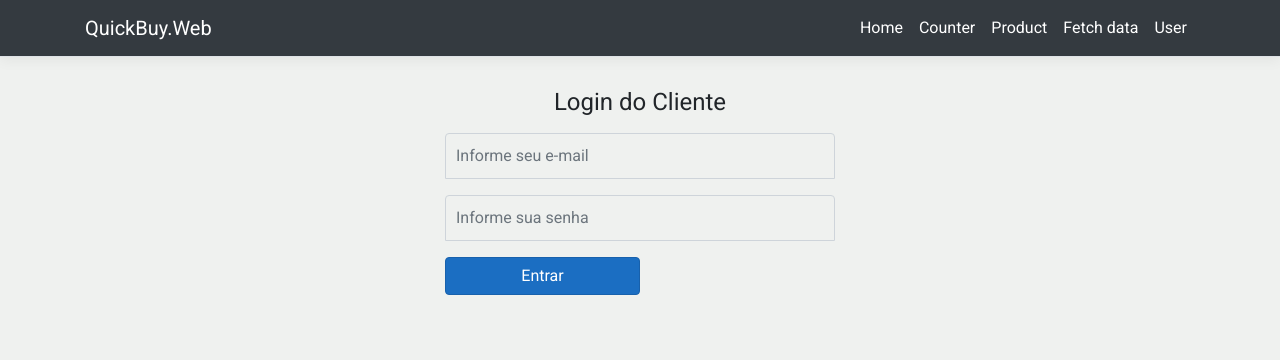
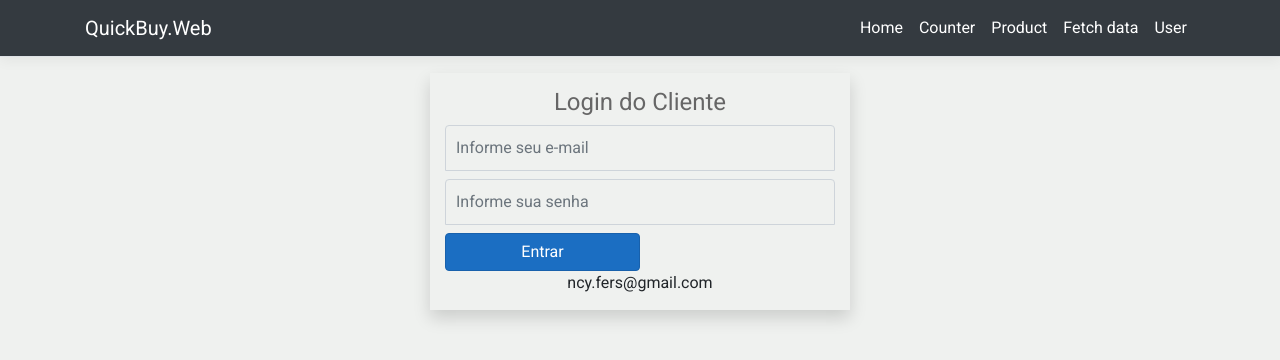
Before and after one commit to nfers/QuickBuy, an Angular app in the folder QuickBuy.Web/ClientApp/: page /user/login in a window 1280 px wide. Shown: the top 360 px of the page. Built offline with nearby package versions, Linux system fonts and the light colour scheme.

Commit message:
20200124#13: adicionando sombreado a tela de login e ajuste do tamanho da caixa de diálogo

```diff
--- a/QuickBuy.Web/ClientApp/src/app/users/login/login.component.css
+++ b/QuickBuy.Web/ClientApp/src/app/users/login/login.component.css
@@ -41,3 +41,7 @@ code {
     padding: 10px;
     font-size: 16px;
 }
+
+.login {
+    color: #666;
+}
--- a/QuickBuy.Web/ClientApp/src/app/users/login/login.component.html
+++ b/QuickBuy.Web/ClientApp/src/app/users/login/login.component.html
@@ -1,12 +1,13 @@
 <div class="text-center">
-    <form class="form-sigin">
-        <h1 class="h4 mb-3"> Login do Cliente</h1>
-        <label for="input-email" class="sr-only"> Email</label>
-        <input type="email" id="input-email" name="email" placeholder="Informe seu e-mail" class="form-control mb-3" />
+    <form class="form-sigin shadow">
+        <h1 class="h4 mb-2 login"> Login do Cliente</h1>
+        <label for="input-email" class="sr-only "> Email</label>
+        <input type="email" id="input-email" name="email" placeholder="Informe seu e-mail" class="form-control mb-2" />
 
         <label for="input-senha" class="sr-only"> Email</label>
-        <input type="email" id="input-senha" name="email" placeholder="Informe sua senha" class="form-control mb-3" />
+        <input type="email" id="input-senha" name="email" placeholder="Informe sua senha" class="form-control mb-2" />
 
         <button class="btn btn-primary btn-block w-50" type="submit"> Entrar</button>
+        {{email}}
     </form>
 </div>
--- a/QuickBuy.Web/ClientApp/src/app/users/login/login.component.ts
+++ b/QuickBuy.Web/ClientApp/src/app/users/login/login.component.ts
@@ -8,5 +8,5 @@ import { Component } from '@angular/core';
 })
 
 export class LoginComponent {
-
+    public email = "ncy.fers@gmail.com"
 };
```
